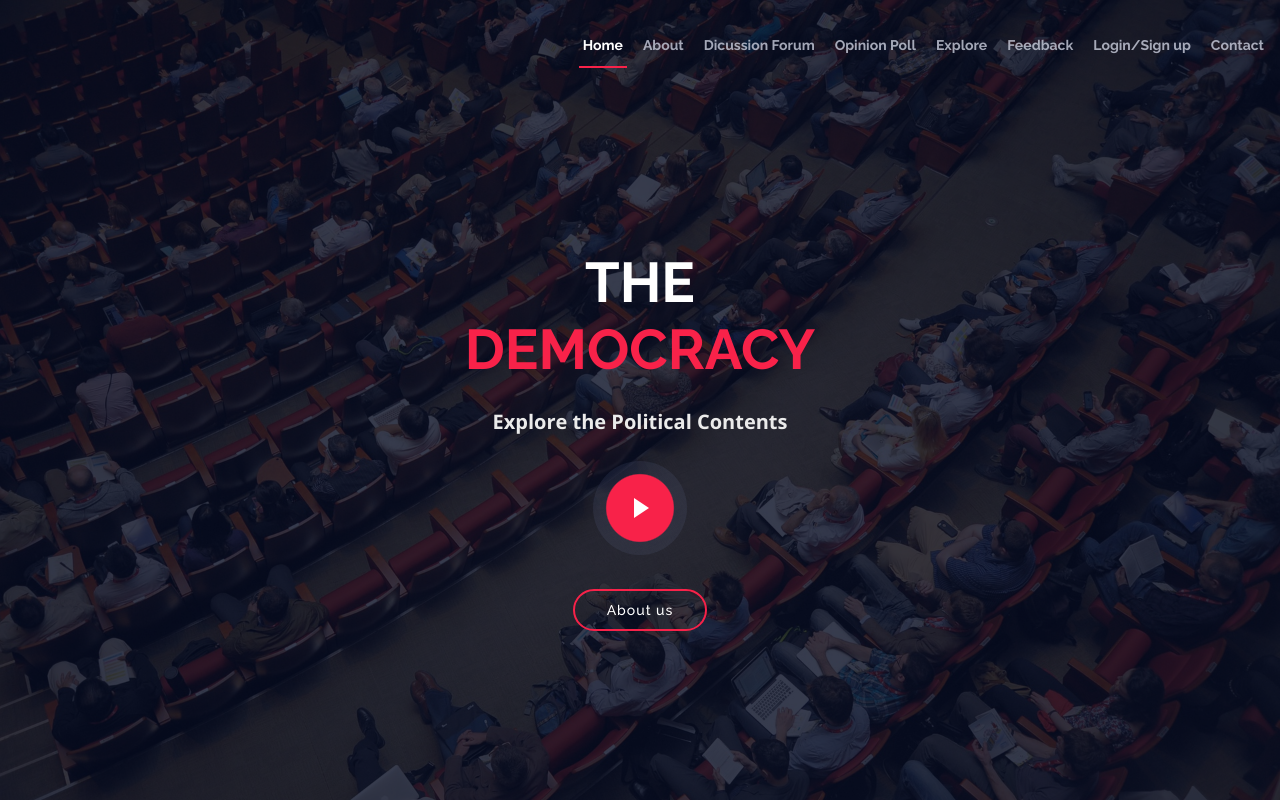
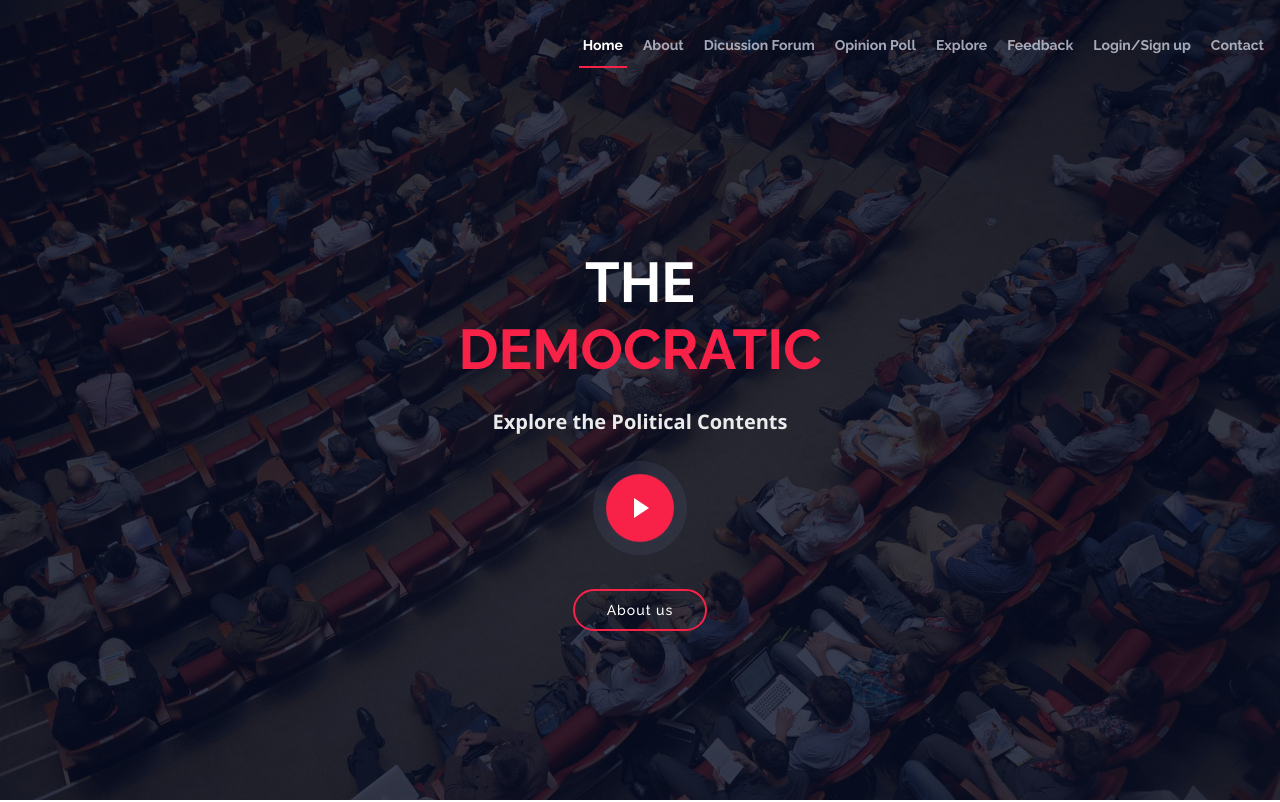
Before and after one commit to dynamoharish/Politics_Ain1, a plain HTML site: page index.html in a window 1280 px wide. Shown: the top 802 px of the page. Drawn offline with nearby package versions, Linux system fonts and the light colour scheme.

Commit message:
Title is changed

```diff
--- a/index.html
+++ b/index.html
@@ -55,7 +55,7 @@
   <!-- ======= Hero Section ======= -->
   <section id="hero">
     <div class="hero-container" data-aos="zoom-in" data-aos-delay="100">
-      <h1 class="mb-4 pb-0">The<br><span>Democracy</span></h1>
+      <h1 class="mb-4 pb-0">The<br><span>Democratic</span></h1>
       <p class="mb-4 pb-0">Explore the Political Contents</p>
       <a href="https://www.youtube.com/watch?v=35npVaFGHMY" class="glightbox play-btn mb-4"></a>
       <a href="/about.html" class="about-btn scrollto">About us</a>
```
